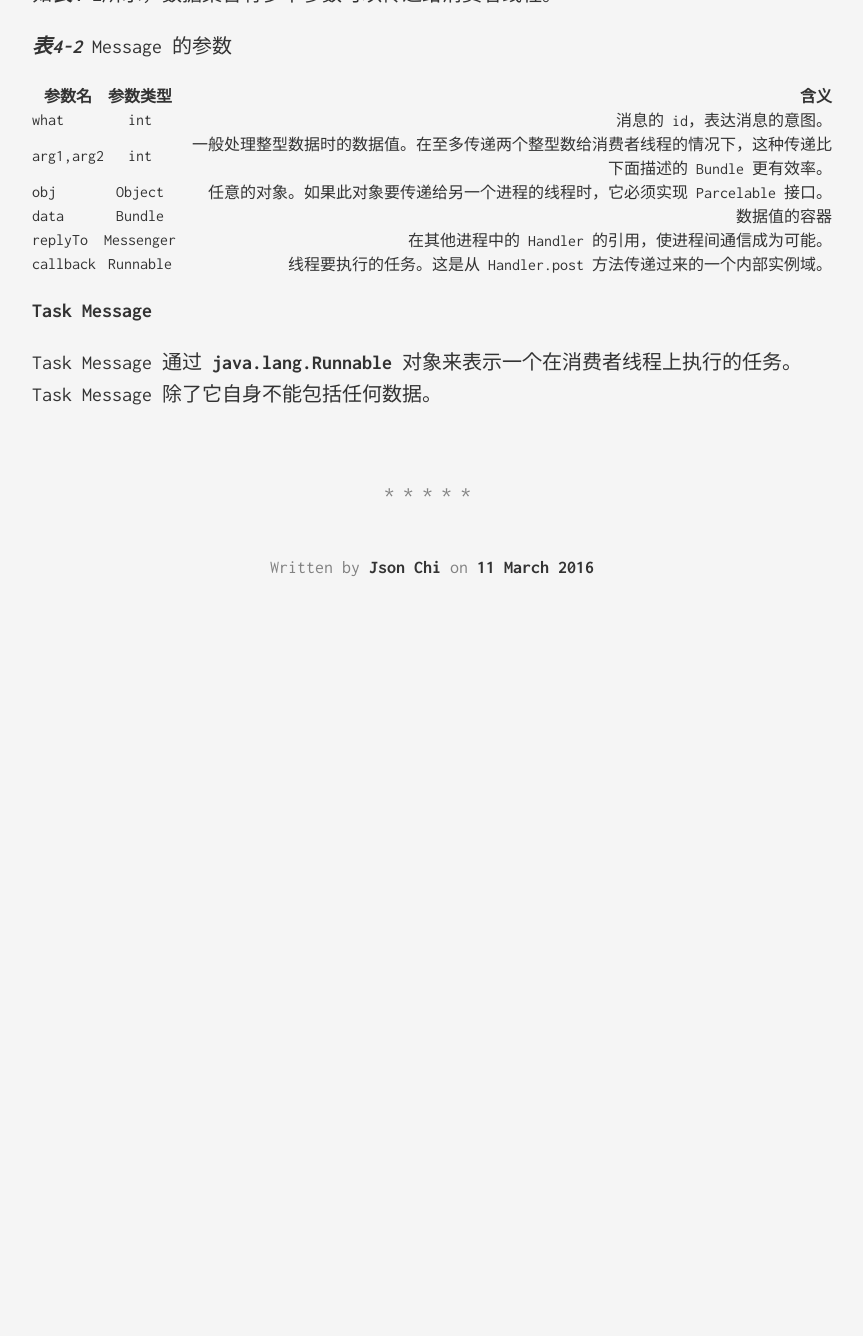
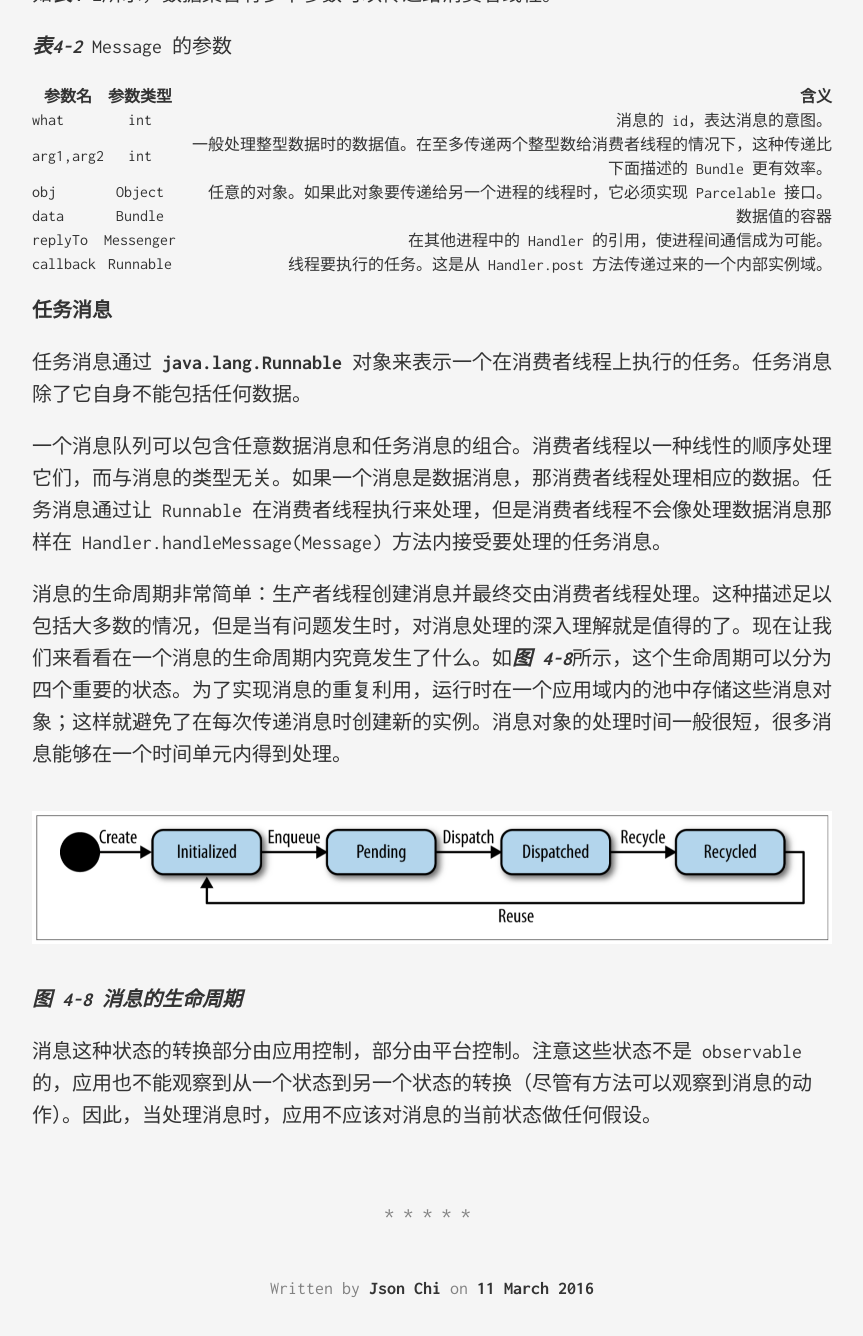
Before and after one commit to jsonchi/jsonchi.github.io, a Jekyll site: the page built from _posts/2016-03-11-android-message-passing.md, in a window 1280 px wide and 1400 px high, scrolled down 8308 px. Shown: the top 1336 px of the window, without its empty margins (208-1071 px from the left). Built offline with Jekyll 4.4.1, drawn with Linux system fonts in a browser that asks for light colours; comment, search, counter and statistics services are not loaded; before the commit the page ends 8987 px from its top, so only the background shows below that.

Commit message:
Add simple intro to Message

```diff
--- a/_posts/2016-03-11-android-message-passing.md
+++ b/_posts/2016-03-11-android-message-passing.md
@@ -243,7 +243,7 @@ Message 知晓它的接受者，比如 Handler。而且可以通过 **Message.se
 Message m = Message.obtain(handler, runnable); m.sendToTarget();
 {% endhighlight%}
 
-**Data Message**
+**数据消息**
 
 如***表4-2***所示，数据集含有多个参数可以传递给消费者线程。
 
@@ -258,6 +258,16 @@ Message m = Message.obtain(handler, runnable); m.sendToTarget();
 |   replyTo  |  Messenger  | 在其他进程中的 Handler 的引用，使进程间通信成为可能。 |
 |   callback  |  Runnable  |   线程要执行的任务。这是从 Handler.post 方法传递过来的一个内部实例域。 |
 
-**Task Message**
+**任务消息**
 
-Task Message 通过 **java.lang.Runnable** 对象来表示一个在消费者线程上执行的任务。Task Message 除了它自身不能包括任何数据。
+任务消息通过 **java.lang.Runnable** 对象来表示一个在消费者线程上执行的任务。任务消息除了它自身不能包括任何数据。
+
+一个消息队列可以包含任意数据消息和任务消息的组合。消费者线程以一种线性的顺序处理它们，而与消息的类型无关。如果一个消息是数据消息，那消费者线程处理相应的数据。任务消息通过让 Runnable 在消费者线程执行来处理，但是消费者线程不会像处理数据消息那样在 Handler.handleMessage(Message) 方法内接受要处理的任务消息。
+
+消息的生命周期非常简单：生产者线程创建消息并最终交由消费者线程处理。这种描述足以包括大多数的情况，但是当有问题发生时，对消息处理的深入理解就是值得的了。现在让我们来看看在一个消息的生命周期内究竟发生了什么。如***图 4-8***所示，这个生命周期可以分为四个重要的状态。为了实现消息的重复利用，运行时在一个应用域内的池中存储这些消息对象；这样就避免了在每次传递消息时创建新的实例。消息对象的处理时间一般很短，很多消息能够在一个时间单元内得到处理。
+
+![图4-8](/resources/images/figure-4-8.png)
+
+***图 4-8 消息的生命周期***
+
+消息这种状态的转换部分由应用控制，部分由平台控制。注意这些状态不是 observable 的，应用也不能观察到从一个状态到另一个状态的转换（尽管有方法可以观察到消息的动作）。因此，当处理消息时，应用不应该对消息的当前状态做任何假设。
```
